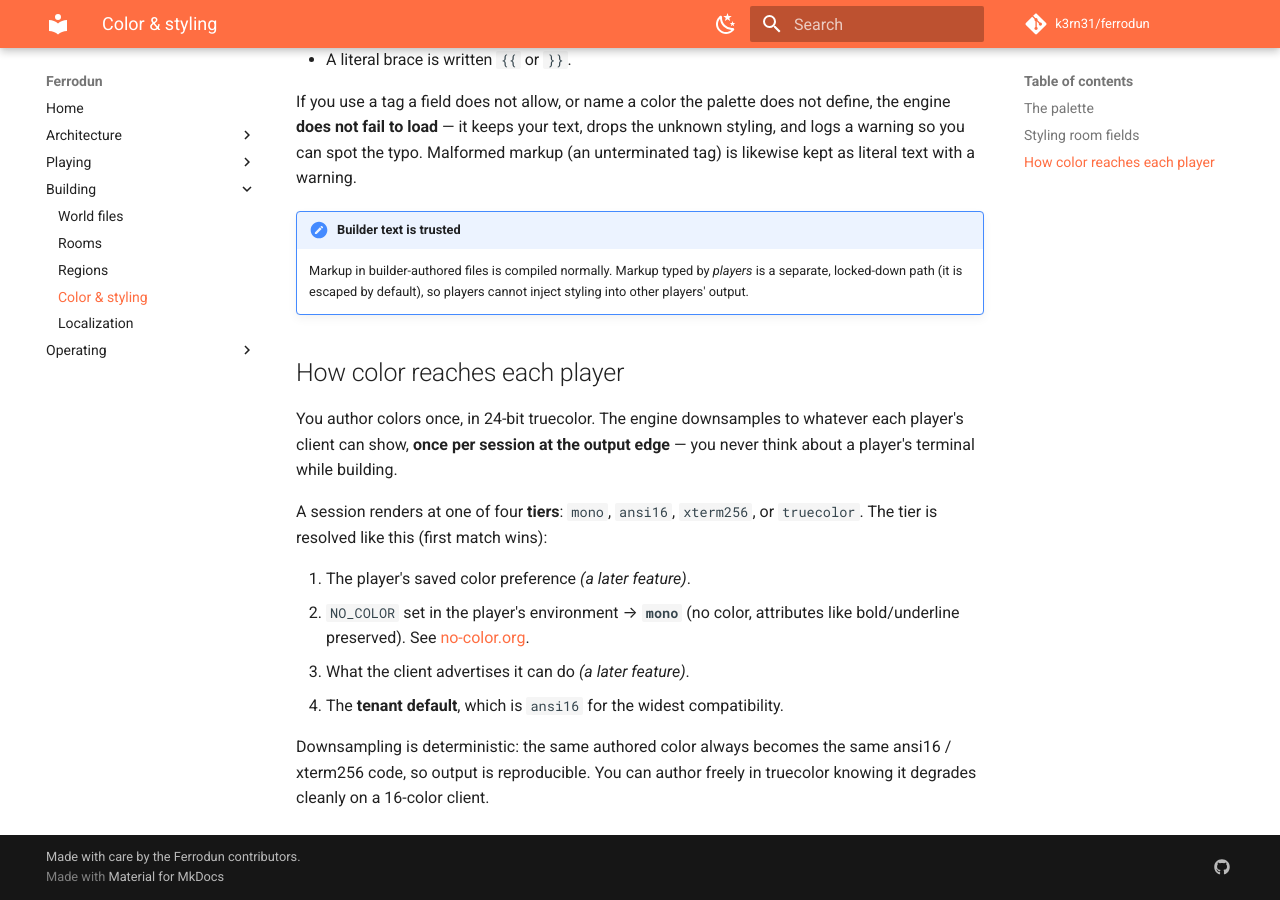
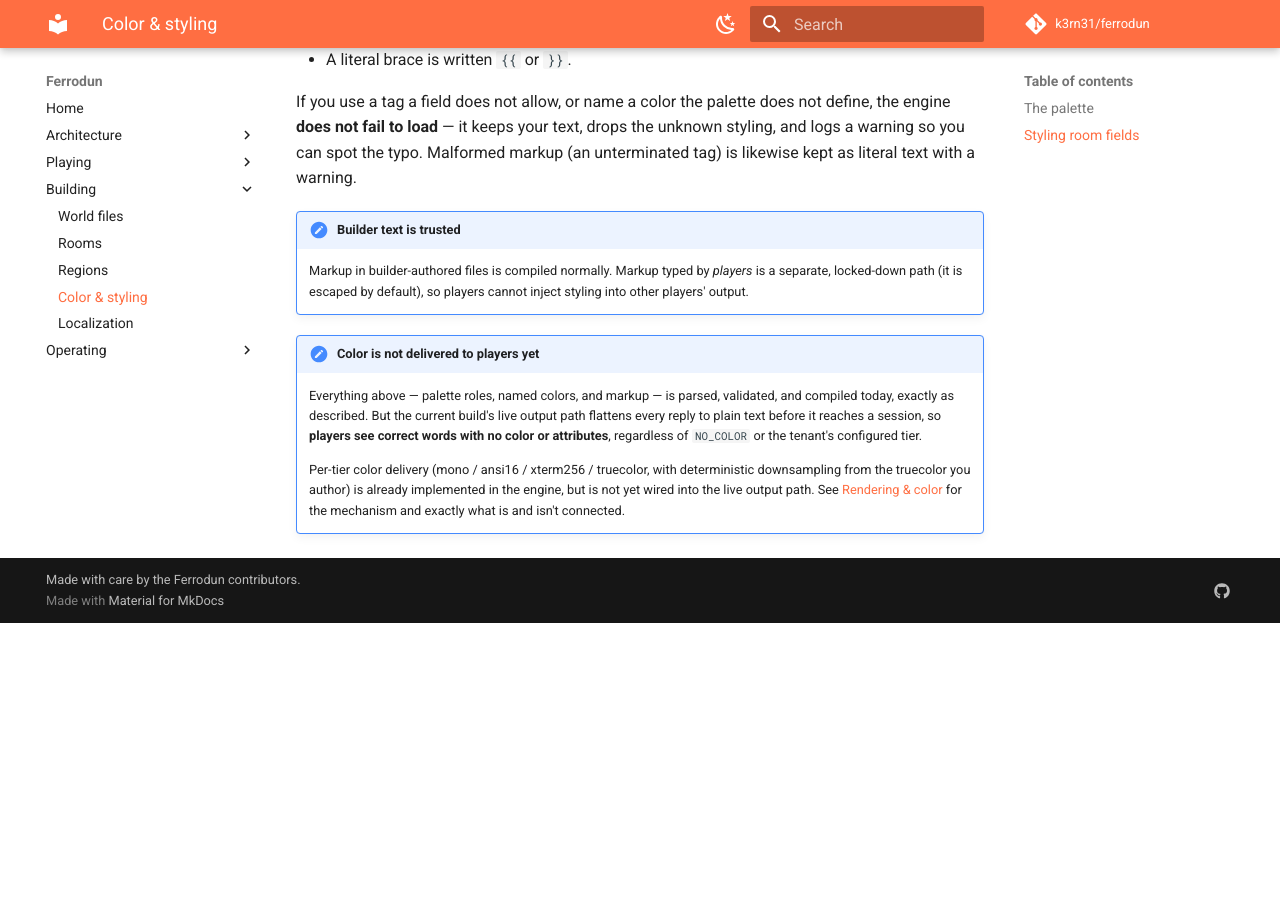
Before and after one commit to k3rn31/ferrodun, an MkDocs documentation site: the page built from docs/docs/building/styling.md, in a window 1280 px wide and 900 px high, scrolled down 1646 px. Built offline with MkDocs 1.6.1 and Material for MkDocs 9.7.7, drawn with Linux system fonts in a browser that asks for light colours; comment, search, counter and statistics services are not loaded; the version menu is left out; after the commit the page ends 2269 px from its top, so only the background shows below that.

Commit message:
docs: add Architecture rendering & color page; honest current-state note in styling

```diff
--- a/docs/docs/building/styling.md
+++ b/docs/docs/building/styling.md
@@ -80,22 +80,16 @@
     *players* is a separate, locked-down path (it is escaped by default), so
     players cannot inject styling into other players' output.
 
-<!-- cross-ref added in rendering task -->
-## How color reaches each player
+!!! note "Color is not delivered to players yet"
 
-You author colors once, in 24-bit truecolor. The engine downsamples to whatever
-each player's client can show, **once per session at the output edge** — you
-never think about a player's terminal while building.
+    Everything above — palette roles, named colors, and markup — is parsed,
+    validated, and compiled today, exactly as described. But the current
+    build's live output path flattens every reply to plain text before it
+    reaches a session, so **players see correct words with no color or
+    attributes**, regardless of `NO_COLOR` or the tenant's configured tier.
 
-A session renders at one of four **tiers**: `mono`, `ansi16`, `xterm256`, or
-`truecolor`. The tier is resolved like this (first match wins):
-
-1. The player's saved color preference *(a later feature)*.
-2. `NO_COLOR` set in the player's environment → **`mono`** (no color, attributes
-   like bold/underline preserved). See [no-color.org](https://no-color.org/).
-3. What the client advertises it can do *(a later feature)*.
-4. The **tenant default**, which is `ansi16` for the widest compatibility.
-
-Downsampling is deterministic: the same authored color always becomes the same
-ansi16 / xterm256 code, so output is reproducible. You can author freely in
-truecolor knowing it degrades cleanly on a 16-color client.
+    Per-tier color delivery (mono / ansi16 / xterm256 / truecolor, with
+    deterministic downsampling from the truecolor you author) is already
+    implemented in the engine, but is not yet wired into the live output
+    path. See [Rendering & color](../architecture/rendering.md) for the
+    mechanism and exactly what is and isn't connected.
--- a/docs/mkdocs.yml
+++ b/docs/mkdocs.yml
@@ -51,6 +51,7 @@
       - Overview: architecture/index.md
       - Engine & the tick loop: architecture/engine.md
       - Sessions & login: architecture/sessions.md
+      - Rendering & color: architecture/rendering.md
   - Playing:
       - Getting started: playing/getting-started.md
       - Commands: playing/commands.md
```
Also changed, not shown: docs/docs/architecture/index.md (+2 -0 lines), docs/docs/architecture/rendering.md (added, +70 -0 lines).
